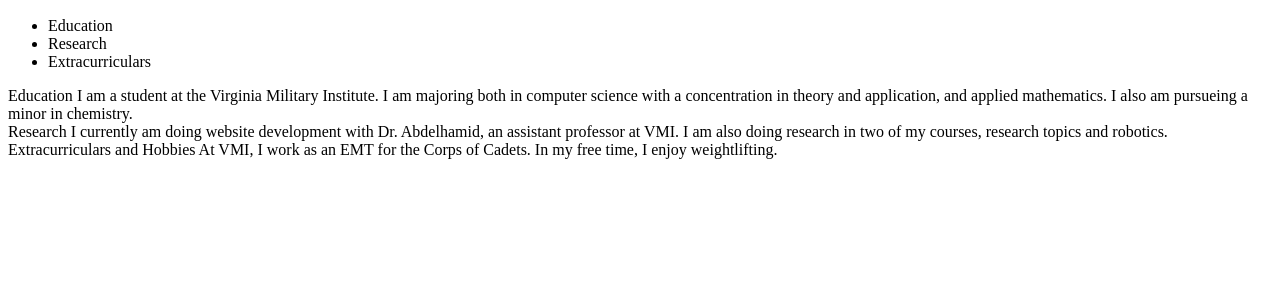
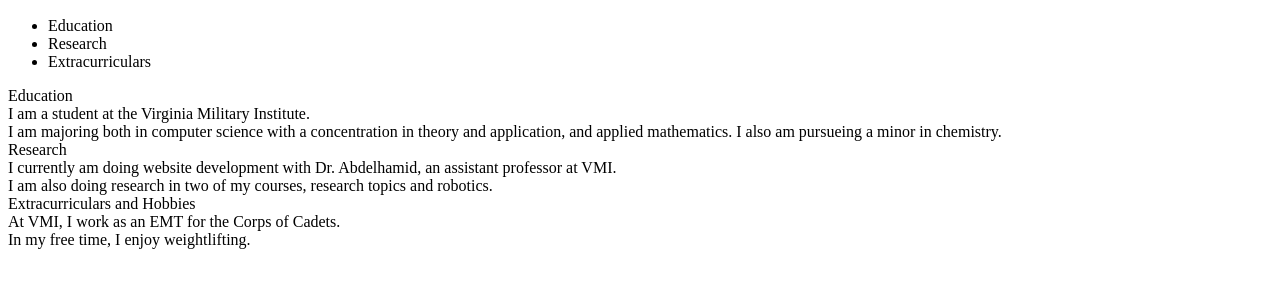
Before and after one commit to davisbc26/davisbc26.github.io, a plain HTML site: page index.html in a window 1280 px wide. Shown: the part 110-398 px from the top of the page. Drawn offline with Linux system fonts and the light colour scheme.

Commit message:
added new lines for better understanding

```diff
--- a/index.html
+++ b/index.html
@@ -23,20 +23,20 @@
 
         <section>
             Education
-            <p1>I am a student at the Virginia Military Institute.</p1>
-            <p2>I am majoring both in computer science with a concentration in theory and application, and applied mathematics. I also am pursueing a minor in chemistry.</p2>
+            <p1><br>I am a student at the Virginia Military Institute.</p1>
+            <p2><br>I am majoring both in computer science with a concentration in theory and application, and applied mathematics. I also am pursueing a minor in chemistry.</p2>
         </section>
 
         <section>
             Research
-            <p1>I currently am doing website development with Dr. Abdelhamid, an assistant professor at VMI.</p1>
-            <p2>I am also doing research in two of my courses, research topics and robotics.</p2>
+            <p1><br>I currently am doing website development with Dr. Abdelhamid, an assistant professor at VMI.</p1>
+            <p2><br>I am also doing research in two of my courses, research topics and robotics.</p2>
         </section>
 
         <section>
             Extracurriculars and Hobbies
-            <p1>At VMI, I work as an EMT for the Corps of Cadets.</p1>
-            <p2>In my free time, I enjoy weightlifting.</p2>
+            <p1><br>At VMI, I work as an EMT for the Corps of Cadets.</p1>
+            <p2><br>In my free time, I enjoy weightlifting.</p2>
         </section>
     </nav>
 </body>
```
